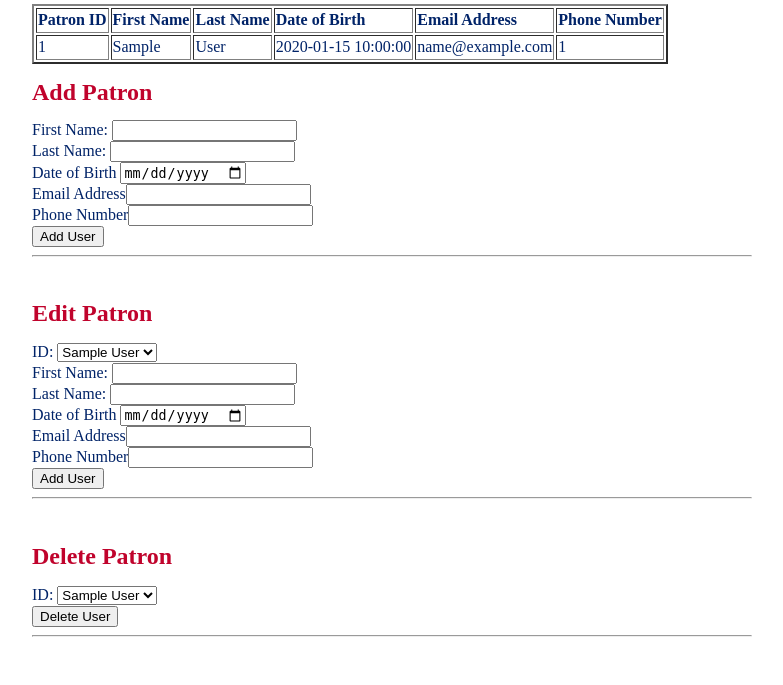
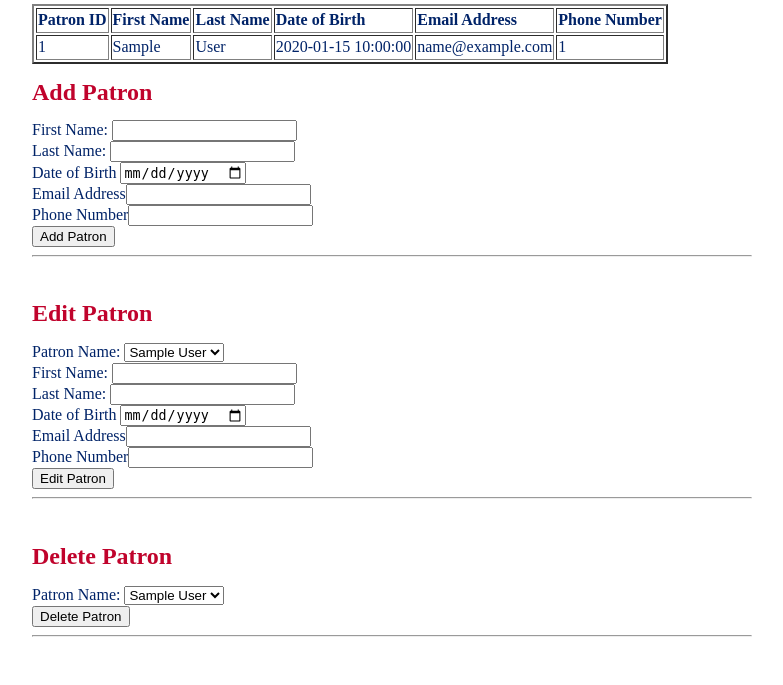
Before and after one commit to TLop503/cs340_term_project, a Flask app: template templates/patron.html in a window 1280 px wide. Shown: the part 209-894 px from the top of the page, without its empty margins (248-1031 px from the left). Run offline with Flask 3, Linux system fonts and the light colour scheme; the template is opened without the code that fills it: most values are stand-ins (such as "Sample title", 1, 10 or a date in 2020); some libraries are stand-ins or nearby versions.

Commit message:
fixed naming irregularities

```diff
--- a/templates/patron.html
+++ b/templates/patron.html
@@ -43,13 +43,13 @@
             <label>Date of Birth <input type="date" name="date_of_birth" required></label><br>
             <label>Email Address<input type="email" name="email"></label><br>
             <label>Phone Number<input type="number" name="phone_number"></label><br>
-            <button type="submit">Add User</button>
+            <button type="submit">Add Patron</button>
         </form>
         <hr><br>
 
         <h2>Edit Patron</h2>
         <form method="post" action="editPatron">
-            <label>ID:
+            <label>Patron Name:
                 <select name="patron_ID">
                     {% for patron in patrons %}
                     <option value="{{ patron.patron_ID}}">{{ patron.first_name }} {{ patron.last_name}}</option>
@@ -61,20 +61,20 @@
             <label>Date of Birth <input type="date" name="date_of_birth" required></label><br>
             <label>Email Address<input type="email" name="email"></label><br>
             <label>Phone Number<input type="number" name="phone_number"></label><br>
-            <button type="submit">Add User</button>
+            <button type="submit">Edit Patron</button>
         </form>
         <hr><br>
 
         <h2>Delete Patron</h2>
         <form method="post" action="remPatron">
-            <label>ID:
+            <label>Patron Name:
                 <select name="patron_ID">
                     {% for patron in patrons %}
                     <option value="{{ patron.patron_ID}}">{{ patron.first_name }} {{ patron.last_name}}</option>
                     {% endfor %}
                 </select>
             </label><br>
-            <button type="submit">Delete User</button>
+            <button type="submit">Delete Patron</button>
         </form>
         <hr><br>
         {% endblock %}
```
